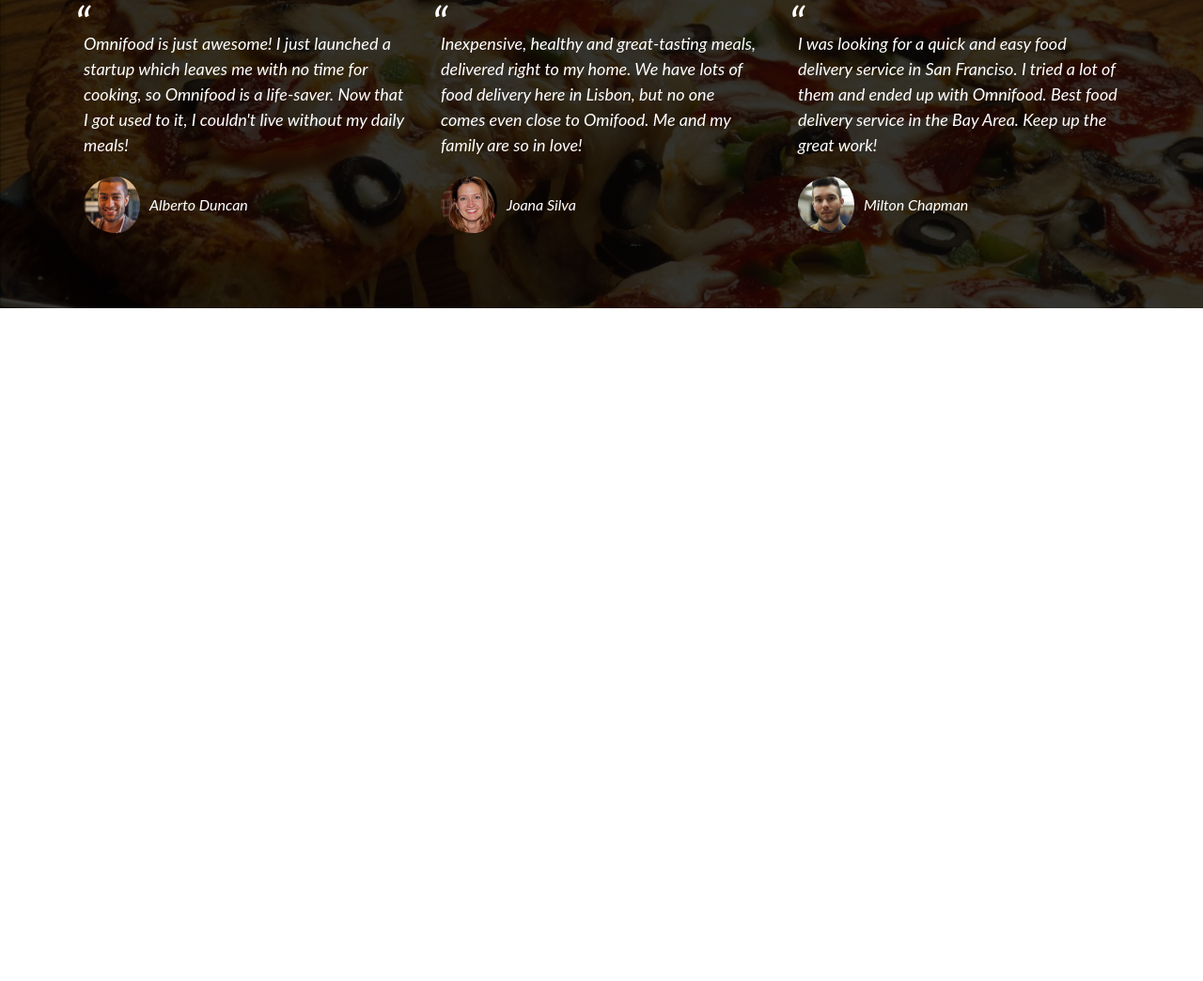
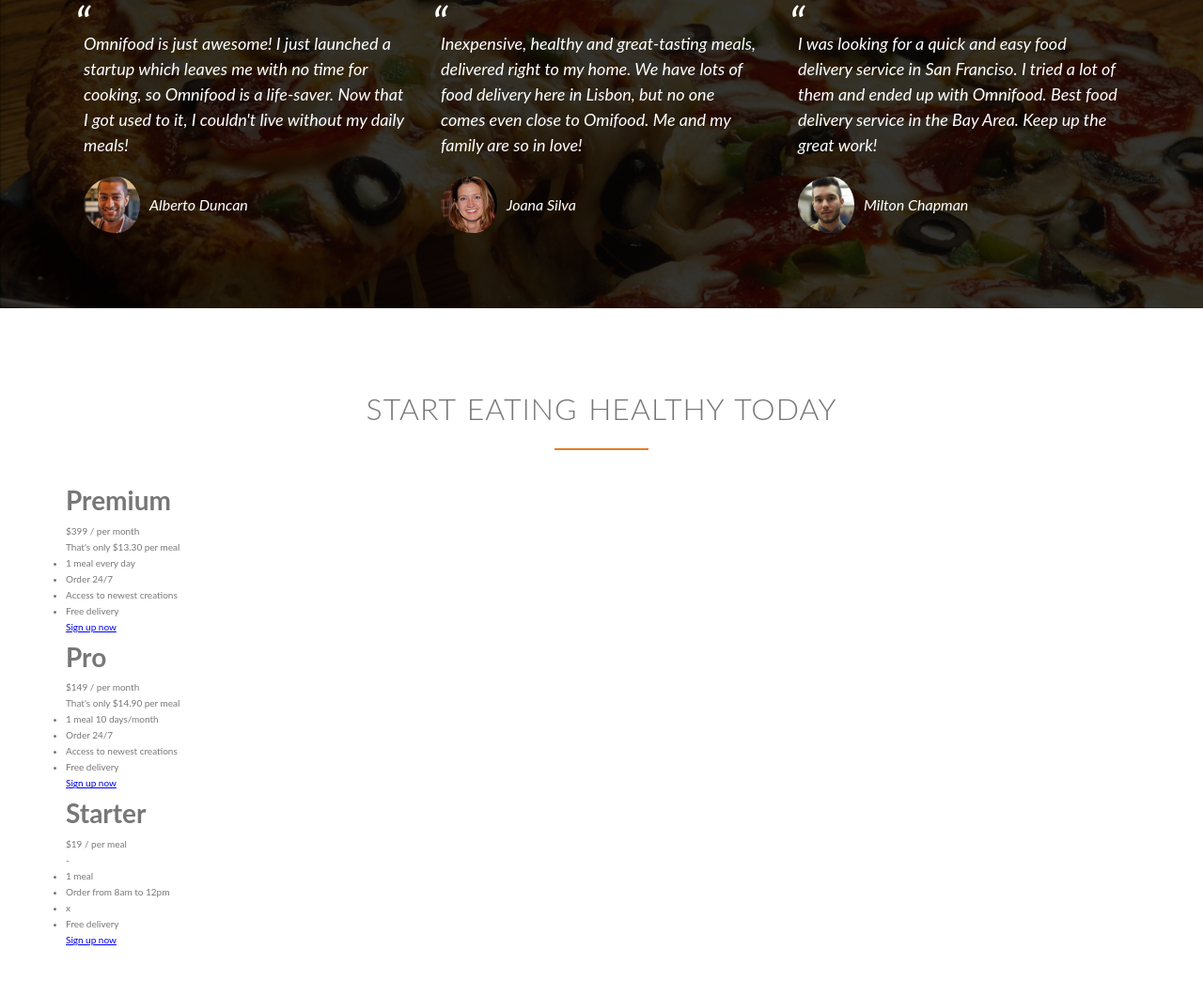
Before and after one commit to iuliancarnaru/omnifood-pug, a website: page src/index.pug in a window 1280 px wide. Shown: the part 3467-4511 px from the top of the page at 94% size. Before the commit the page ends 3795 px from the top, so only its background shows below. Drawn offline with nearby package versions, Linux system fonts and the light colour scheme; files that its build step writes are made by us from their sources; files whose address does not match are found by name.

Commit message:
section-plans structure

```diff
--- /dev/null
+++ b/src/_component/section-plans/section-plans.pug
@@ -0,0 +1,61 @@
+-
+    var heading = 'Start eating healthy today';
+    var plansList = [
+        {
+            title: 'Premium',
+            price: '$399',
+            description: ' / per month',
+            meal: `That's only $13.30 per meal`,
+            offerList : {
+                item1: '1 meal every day',
+                item2: 'Order 24/7',
+                item3: 'Access to newest creations',
+                item4: 'Free delivery'
+            }
+        },
+        {
+            title: 'Pro',
+            price: '$149',
+            description: ' / per month',
+            meal: `That's only $14.90 per meal`,
+            offerList : {
+                item1: '1 meal 10 days/month',
+                item2: 'Order 24/7',
+                item3: 'Access to newest creations',
+                item4: 'Free delivery'
+            }
+        },
+        {
+            title: 'Starter',
+            price: '$19',
+            description: ' / per meal',
+            meal: `-`,
+            offerList : {
+                item1: '1 meal',
+                item2: 'Order from 8am to 12pm',
+                item3: ' x ',
+                item4: 'Free delivery'
+            }
+        },
+    ];
+
+
+section.section-plans
+    .row
+        h2.heading-secondary=heading
+    .row
+        .flex-container
+            each plan in plansList
+                .flex-item
+                    .plan-box
+                        div
+                            h3=plan.title
+                            p.plan-price=plan.price + plan.description
+                            p.plan-per-meal=plan.meal
+                        div
+                            ul
+                                each item in plan.offerList
+                                    li=item
+                        div
+                            a.btn.btn-full(href="#")
+                                span Sign up now
--- a/src/index.pug
+++ b/src/index.pug
@@ -12,3 +12,4 @@
     include _component/section-steps/section-steps
     include _component/section-cities/section-cities
     include _component/section-testimonials/section-testimonials
+    include _component/section-plans/section-plans
--- a/src/style.scss
+++ b/src/style.scss
@@ -7,3 +7,4 @@
 @import '_component/section-steps/section-steps.scss';
 @import '_component/section-cities/section-cities.scss';
 @import '_component/section-testimonials/section-testimonials.scss';
+@import '_component/section-plans/section-plans.scss';
```
Also changed, not shown: src/_component/section-plans/section-plans.scss (added).
